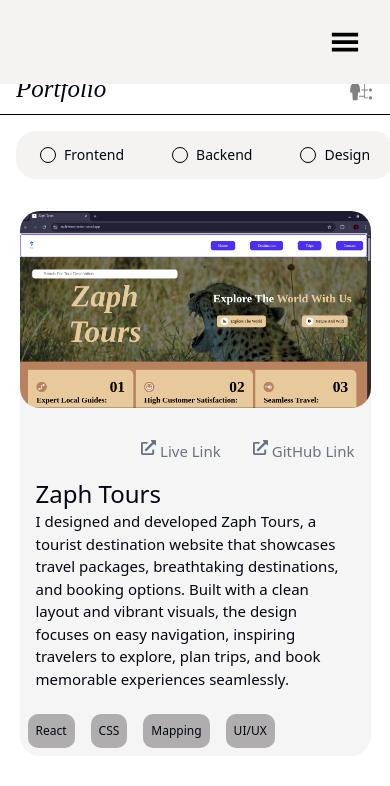
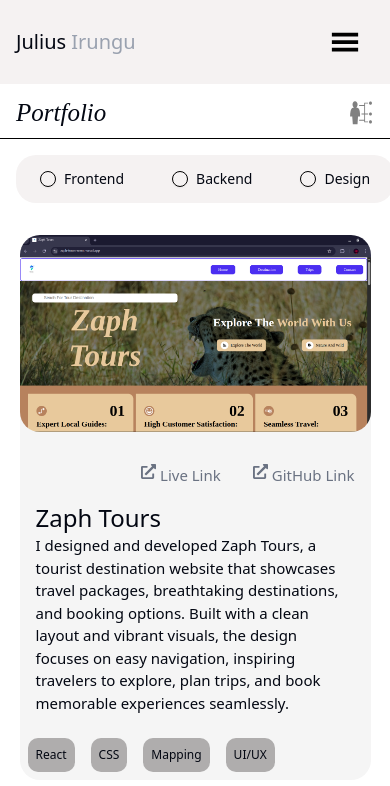
Before and after one commit to Gakiri001/personalPortfolio, a React (Vite) app: page /portfolio in a window 390 px wide. Shown: the top 786 px of the page. Built offline with nearby package versions, Linux system fonts and the light colour scheme.

Commit message:
1. Project URl updation 2. Reponsive correction 3. Header content addition

```diff
--- a/src/components/Header/Header.css
+++ b/src/components/Header/Header.css
@@ -8,8 +8,9 @@
   width: 100%;
 }
 .header .header1 {
-  width: 20%;
-  padding: 2rem;
+  display: none;
+  /* width: 20%;
+  padding: 2rem; */
 }
 .header .header1 img {
   border-radius: 50%;
@@ -60,8 +61,16 @@
   /* .header .header1 {
     width: 40%;
   } */
+  .header .header1 {
+    display: initial;
+    width: 60;
+    padding-left: 1rem;
+  }
+  .header .header1 h1{
+    font-size: 20px;
+  }
   .header .header2 {
-    width: 100%;
+    width: 40%;
     justify-content: flex-end;
   }
   .header .header2 .close {
--- a/src/components/Header/Header.jsx
+++ b/src/components/Header/Header.jsx
@@ -19,6 +19,7 @@ function Header() {
 
   return (
     <div className="header">
+      <div className="header1" ><h1>Julius <span className="text-gray-400">Irungu</span></h1></div>
       <div className={`header2 ${menuOpen ? "active" : ""}`}>
         <ul>
           <div id="menu-close" className="close" onClick={handleMenuClose}>
--- a/src/data/portfolio.js
+++ b/src/data/portfolio.js
@@ -130,8 +130,7 @@ const portfolio = [
     description:
     "I developed an M-Pesa transactional website where users can enter a phone number, account number, and amount to initiate payments. Transactions are securely processed using the Daraja API and Ngrok, ensuring seamless integration, real-time testing, and a reliable digital payment experience.",
     category: "backend",
-    liveLink: "https://beth-portfolio.vercel.app/",
-    gitHubLink: "https://beth-portfolio.vercel.app/",
+    gitHubLink: "https://github.com/Gakiri001/Mpesa-Daraja-Api-NODE.JS-master",
   },
 ];
 
--- a/src/pages/Contact/Contact.css
+++ b/src/pages/Contact/Contact.css
@@ -50,6 +50,9 @@
 }
 
 @media screen and (max-width: 44.375em) {
+  .contact{
+    padding-top: 5.5rem;
+  }
   .contact .contactHeader {
     height: 6vh;
   }
--- a/src/pages/Portfolio/Portfolio.css
+++ b/src/pages/Portfolio/Portfolio.css
@@ -118,6 +118,9 @@
   font-size: 15px;
 }
 @media screen and (max-width: 44.375em) {
+  .portfolio{
+    padding-top: 5.5rem;
+  }
   .card {
     width: 90%;
   }
```
